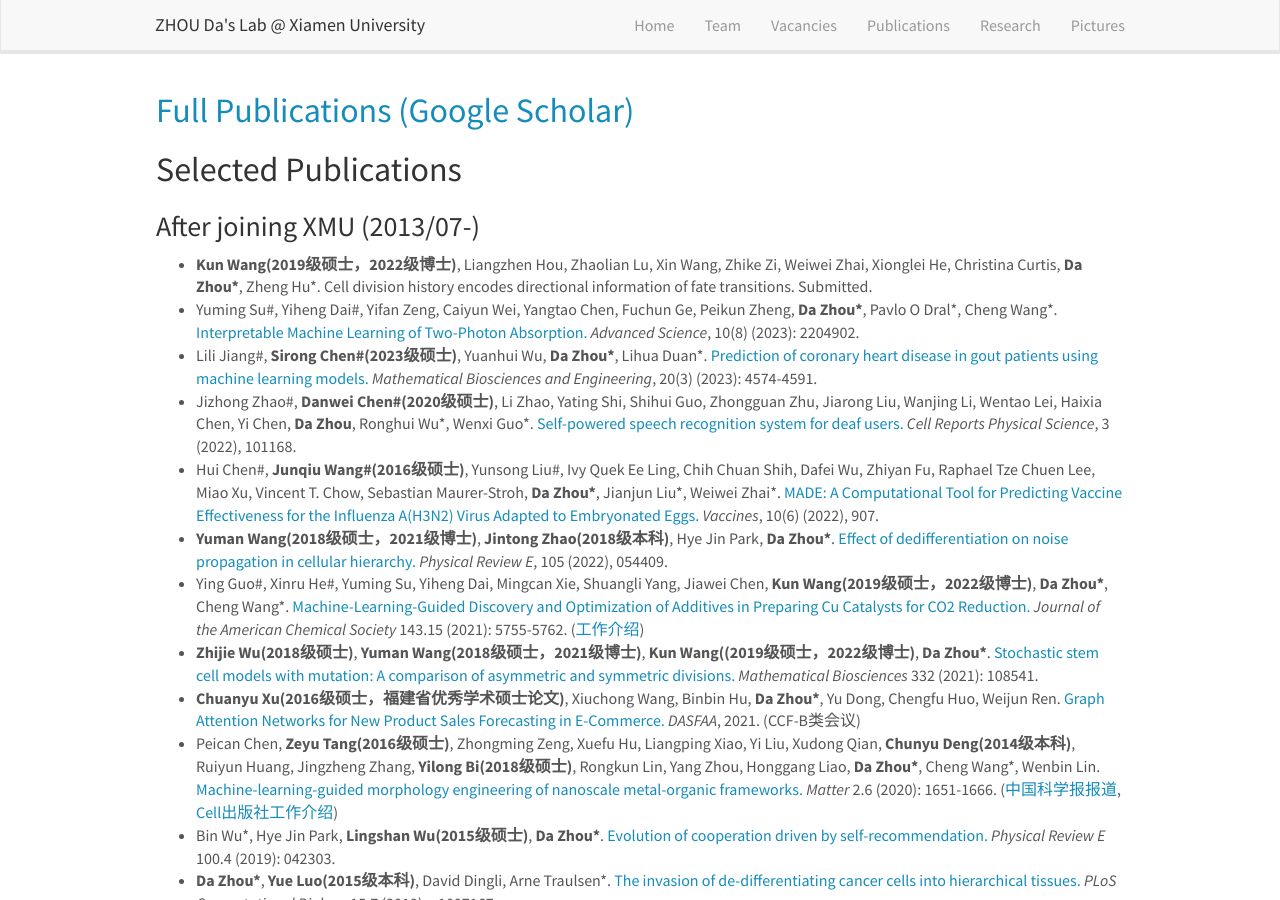
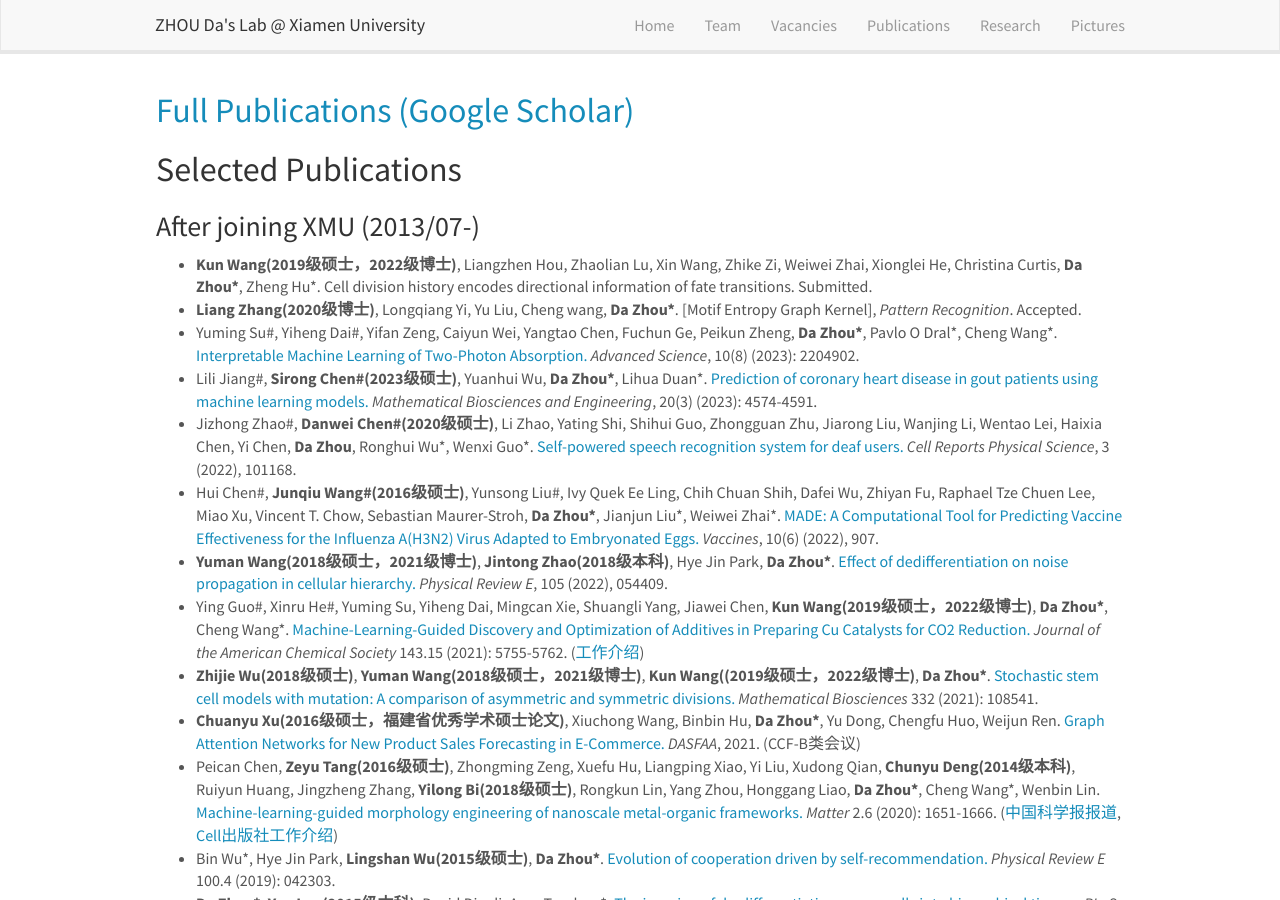
Before and after one commit to ZhouDaLab/zhoudalab.github.io, a Jekyll site: the page built from _pages/publications.md, in a window 1280 px wide and 900 px high. Built offline with Jekyll 4.4.1, drawn with Linux system fonts in a browser that asks for light colours; nearby versions of some CDN libraries.

Commit message:
Update publications.md

```diff
--- a/_pages/publications.md
+++ b/_pages/publications.md
@@ -14,6 +14,7 @@ permalink: /publications/
 ### After joining XMU (2013/07-)
 
 - **Kun Wang(2019级硕士，2022级博士)**, Liangzhen Hou, Zhaolian Lu, Xin Wang, Zhike Zi, Weiwei Zhai, Xionglei He, Christina Curtis, **Da Zhou\***, Zheng Hu\*. Cell division history encodes directional information of fate transitions. Submitted.
+- **Liang Zhang(2020级博士)**, Longqiang Yi, Yu Liu, Cheng wang, **Da Zhou\***. [Motif Entropy Graph Kernel], *Pattern Recognition*. Accepted.
 - Yuming Su\#, Yiheng Dai\#, Yifan Zeng, Caiyun Wei, Yangtao Chen, Fuchun Ge, Peikun Zheng, **Da Zhou\***, Pavlo O Dral\*, Cheng Wang\*. [Interpretable Machine Learning of Two-Photon Absorption.](https://onlinelibrary.wiley.com/doi/full/10.1002/advs.202204902) *Advanced Science*, 10(8) (2023): 2204902.
 - Lili Jiang\#, **Sirong Chen\#(2023级硕士)**, Yuanhui Wu,  **Da Zhou\***,  Lihua Duan\*.  [Prediction of coronary heart disease in gout patients using machine learning models.](http://www.aimspress.com/article/doi/10.3934/mbe.2023212) *Mathematical Biosciences and Engineering*, 20(3) (2023): 4574-4591.
 - Jizhong Zhao\#, **Danwei Chen\#(2020级硕士)**, Li Zhao, Yating Shi, Shihui Guo, Zhongguan Zhu, Jiarong Liu, Wanjing Li, Wentao Lei, Haixia Chen, Yi Chen, **Da Zhou**, Ronghui Wu\*, Wenxi Guo\*. [Self-powered speech recognition system for deaf users.](https://www.sciencedirect.com/science/article/pii/S2666386422004799) *Cell Reports Physical Science*, 3 (2022), 101168.
```
